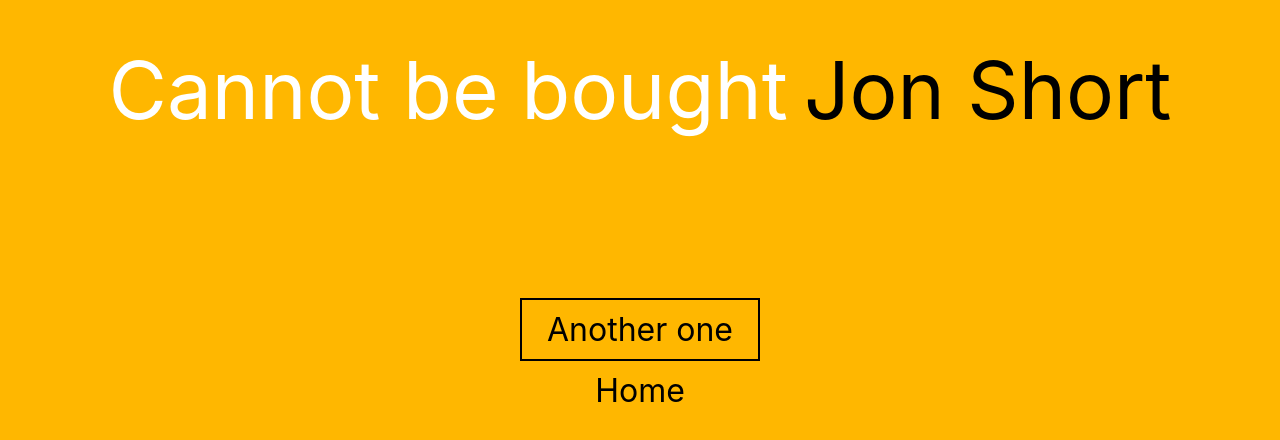
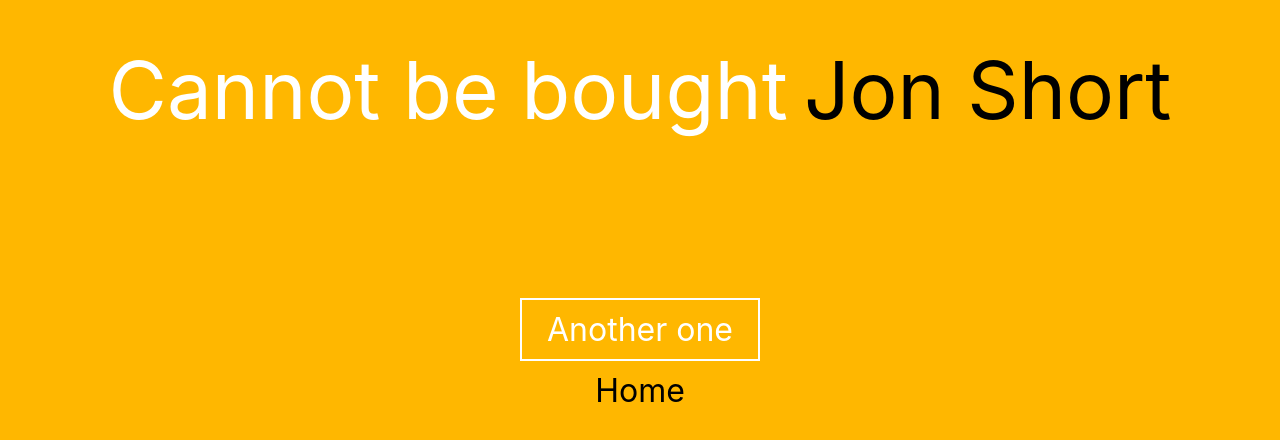
Before and after one commit to JonShort/DesignerRhymer, a Vue app: page /#/short in a window 1280 px wide. Shown: the part 250-690 px from the top of the page. Built offline with nearby package versions, Linux system fonts and the light colour scheme.

Commit message:
some edits so site performs on IE11/other older browsers

```diff
--- a/src/components/buttons/generic/FaceButton.vue
+++ b/src/components/buttons/generic/FaceButton.vue
@@ -12,11 +12,11 @@
 <style module>
   .container {
     cursor: pointer;
-    height: 30vmax;
+    height: calc(20vh + 20vw);
     margin: 5vmin;
     max-height: 100vmin;
     max-width: 100vmin;
-    width: 30vmax;
+    width: calc(20vh + 20vw);
   }
 
   .container:hover, .container:focus path {
--- a/src/components/buttons/generic/GenericButton.vue
+++ b/src/components/buttons/generic/GenericButton.vue
@@ -12,8 +12,8 @@
 
 <style module>
   .container {
-    border: 2px solid #000;
-    color: #000;
+    border: 2px solid #fff;
+    color: #fff;
     cursor: pointer;
     display: inline-block;
     font-size: 4vmin;
@@ -22,11 +22,13 @@
   }
 
   .container:hover, .container:focus {
-    border-color: #fff;
+    background-color: rgba(255, 255, 255, 0.15);
     color: #fff;
   }
 
   .link {
+    background: transparent;
     border: none;
+    color: #000;
   }
 </style>
--- a/src/components/fullscreen-quote/FullScreenQuote.vue
+++ b/src/components/fullscreen-quote/FullScreenQuote.vue
@@ -41,6 +41,7 @@
 <style module>
   .container {
     text-align: center;
+    width: 100%;
   }
 
   .buttons {
```
